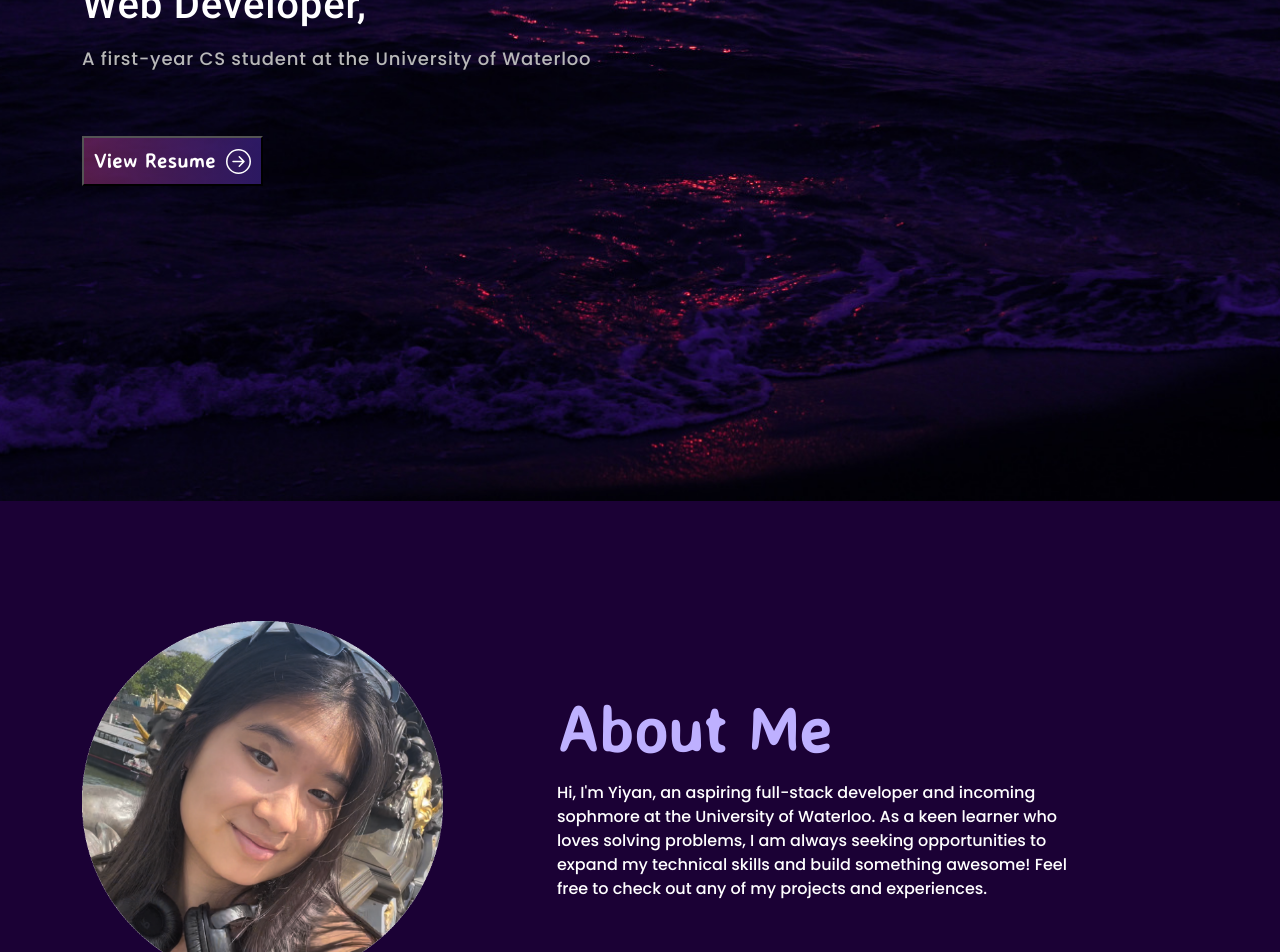
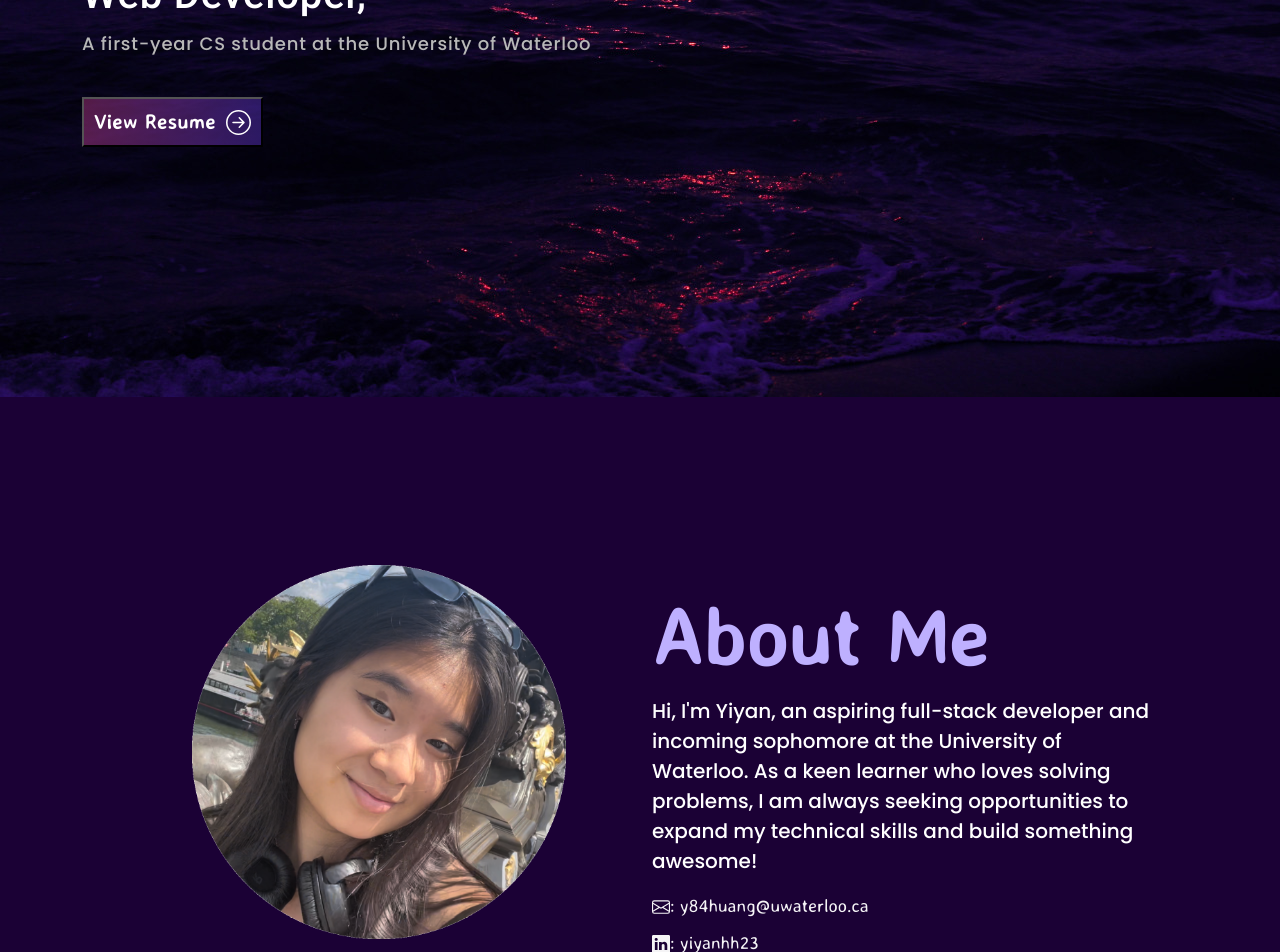
Before and after one commit to yiyan023/Personal-Website, a React (Create React App) app: page / in a window 1280 px wide. Shown: the part 360-1312 px from the top of the page. Built offline with nearby package versions, Linux system fonts and the light colour scheme.

Commit message:
About Me & Banner Finished!

```diff
--- a/package.json
+++ b/package.json
@@ -6,12 +6,14 @@
     "@testing-library/jest-dom": "^5.17.0",
     "@testing-library/react": "^13.4.0",
     "@testing-library/user-event": "^13.5.0",
+    "aos": "^2.3.4",
     "bootstrap": "^5.3.3",
     "bootstrap-icons": "^1.11.3",
     "react": "^18.2.0",
     "react-bootstrap": "^2.10.2",
     "react-bootstrap-icons": "^1.11.4",
     "react-dom": "^18.2.0",
+    "react-router-dom": "^6.23.0",
     "react-scripts": "5.0.1",
     "web-vitals": "^2.1.4"
   },
--- a/src/App.css
+++ b/src/App.css
@@ -200,23 +200,16 @@
 
   .banner {
 	margin-top: 0;
-	padding: 260px 0 315px 0;
+	padding: 250px 15px 250px 15px;
 	background-image: url('assets/ocean.jpg');
 	background-position: top center;
 	background-size: cover;
 	background-repeat: no-repeat;
 	background-attachment: fixed;
-	height: 100%;
   }
 
-  .banner .banner-text {
-	min-height: 11rem;
-  }
-
-  @media (max-width: 1199px) {
-    .banner .banner-text {
-        min-height: 18rem;
-    }
+  .banner .fix-height {
+	min-height: 55px;
   }
 
   .banner .tagline {
@@ -254,10 +247,12 @@
 	padding: 8px 10px;
 	color: white;
 	font-size: 20px;
-	margin-top: 60px;
+	margin-top: 2em;
 	display: flex;
 	align-items: center;
+	z-index: 9999;
   }
+
   .banner .resume{
 	font-size: 25px;
 	margin-left: 10px;
@@ -267,21 +262,26 @@
   .banner .resume:hover {
 	margin-left: 25px;
   }
-  .about img {
-	height: 80%;
-	width: 80%;
-	animation: updown 3s linear infinite;
-  }
-  @keyframes updown {
+
+  @keyframes upDown {
     0% {
 		transform: translateY(-8px);
 	}
+
 	50% {
 		transform: translateY(8px);
 	}
+
 	100% {
 		transform: translateY(-8px);
 	}
+}
+
+  .about img {
+	height: 75%;
+	width: 75%;
+	animation: upDown 3s linear infinite;
+
   }
 
   .txt-rotate > .wrap {
@@ -309,8 +309,8 @@
 
   .banner .next {
 	position: absolute;
-    bottom: 57%;
     left: 50%;
+	top: 37%;
     transform: translateX(-50%);
     display: flex;
     justify-content: center;
@@ -328,8 +328,8 @@
 	background-color: transparent;
 	border: transparent;
 	color: transparent;
-	height: 150px;
-	width: 150px;
+	height: 100px;
+	width: 100px;
   }
 
   .banner .next-button:hover {
@@ -339,12 +339,12 @@
   .about {
 	background-color: rgb(27, 1, 53);
 	margin-top: 0;
-	padding: 125px 0 200px 0;
+	padding: 125px 0 125px 0;
 	justify-content: right;
   }
 
   .about h1 {
-	font-size: 65px;
+	font-size: 80px;
 	font-weight: 700;
 	letter-spacing: 0.8px;
 	line-height: 1;
@@ -353,7 +353,29 @@
 	color: rgb(190, 176, 255);
   }
 
-  .about .normal-text {
+  .about .portrait {
+	align-items: center;
+  }
+
+  .about .introduction {
+	font-size: 20px;
 	font-family: Poppins;
-	width: 80%;
+	max-width: 500px;
+	color: rgb(255, 255, 255);
   }
+
+  .about a {
+	display: block;
+	color: rgb(255, 255, 255);
+	text-decoration: none;
+	margin-bottom: 10px;
+	font-size: 18px;
+  }
+
+  .about a:hover {
+	color: rgb(190, 176, 255);
+  }
+
+  .about a:active {
+	color: rgb(160, 139, 253);
+  }
--- a/src/App.js
+++ b/src/App.js
@@ -1,17 +1,23 @@
 import logo from './logo.svg';
-import { NavBar } from "./components/NavBar";
-import { Banner } from "./components/Banner";
-import { About } from "./components/About"
+import { BrowserRouter as Router, Routes, Route } from 'react-router-dom';
 import 'bootstrap/dist/css/bootstrap.min.css'
+
 import './App.css';
+import Home from './components/Home'
+import Skills from './components/Skills'
+import Experience from './components/Experience'
+import Projects from './components/Projects'
 
 function App() {
   return (
-    <div className="App">
-        <NavBar />
-		<Banner />
-		<About />
-    </div>
+    <Router>
+		<Routes>
+			<Route path="/" element={<Home />} />
+			<Route path="/skills" element={<Skills />} />
+			<Route path="/experiences" element={<Experience />} />
+			<Route path="/projects" element={<Projects />} />
+		</Routes>
+	</Router>
   );
 }
 
--- a/src/components/About.js
+++ b/src/components/About.js
@@ -1,19 +1,29 @@
 import { Container, Row, Col } from "react-bootstrap";
-import { ArrowDownCircleFill, ArrowDownLeft, ArrowDownShort, ArrowDownUp, ArrowRightCircle, ArrowRightShort, BoxArrowDown } from "react-bootstrap-icons";
+import { ArrowDownCircleFill, ArrowDownLeft, ArrowDownShort, ArrowDownUp, ArrowRightCircle, ArrowRightShort, BoxArrowDown, Envelope, Linkedin } from "react-bootstrap-icons";
 import { useState, useEffect } from "react";
 import Portrait from '../assets/portrait.png';
+import AOS from 'aos';
+import 'aos/dist/aos.css';
 
 export const About = () => {
+	useEffect(() => {
+        AOS.init({
+			duration: 1000
+		});
+    }, []);
+
 	return (
 		<section className="about" id="home">
 			<Container>
-				<Row className="align-items-center">
-					<Col xs={12} md={6} xl={5}>
-						<img src={Portrait}/>
-					</Col>
-					<Col xs={12} md={6} xl={7}>
-						<h1>{`About Me`}</h1>
-						<p className="normal-text">Hi, I'm Yiyan, an aspiring full-stack developer and incoming sophmore at the University of Waterloo. As a keen learner who loves solving problems, I am always seeking opportunities to expand my technical skills and build something awesome! Feel free to check out any of my projects and experiences.</p>
+				<Row className="align-items-center p-5">
+						<Col className="portrait d-flex justify-content-center align-items-center mb-5" xs={12} md={6} xl={6}>
+							<img data-aos="fade-in" data-aos-delay="500" src={Portrait}/>
+						</Col>
+					<Col className="text-center text-md-start justify-content-center" xs={12} md={6} xl={6}>
+						<h1 data-aos="fade-in" data-aos-delay="500">{`About Me`}</h1>
+						<p className="introduction" data-aos="fade-in" data-aos-delay="1250">Hi, I'm Yiyan, an aspiring full-stack developer and incoming sophomore at the University of Waterloo. As a keen learner who loves solving problems, I am always seeking opportunities to expand my technical skills and build something awesome!</p>
+						<a data-aos="fade-in" data-aos-delay="2000" href="mailto:y84huang@uwaterloo.ca">   <Envelope />: y84huang@uwaterloo.ca</a>
+						<a data-aos="fade-in" data-aos-delay="2000" href="https://www.linkedin.com/in/yiyanhh23/">   <Linkedin />: yiyanhh23</a>
 					</Col>
 				</Row>
 			</Container>
--- a/src/components/Banner.js
+++ b/src/components/Banner.js
@@ -41,8 +41,21 @@ export const Banner = () => {
 	}, [text])
 
 	function scrollDown() {
+
+		const screenWidth = window.innerWidth;
+
+    let scrollDistance;
+
+    if (screenWidth < 576) {
+        scrollDistance = 850;
+    } else if (screenWidth >= 576 && screenWidth < 992) {
+        scrollDistance = 780;
+    } else if (screenWidth >= 992) {
+        scrollDistance = 745;
+    }
+
 		window.scrollBy({
-			top: 750,
+			top: scrollDistance,
 			behavior: 'smooth'
 		});
 	}
@@ -52,21 +65,16 @@ export const Banner = () => {
 			<Container>
 				<div>
 				<Row className="align-items-center">
-					<Col xs={12} md={6} xl={7}>
-						<div className="banner-text">
+					<Col xs={12} md={10} xl={7}>
 							<h1 className="name">{`Hi, I'm Yiyan Huang:`}</h1>
 							<div class="fix-height"><h1 className="role">{text}</h1></div>
 							<p className="normal-text">A first-year CS student at the University of Waterloo</p>
+						<button class="resume-button" onClick={() => window.location.href = 'https://drive.google.com/file/d/1aetfS8boNtyLgm5TDWQbJ8Swtr34fNAA/view?usp=sharing'}> View Resume <ArrowRightCircle className="resume" size={25} /> </button>
+						<div className="next">
+							<button class="next-button" onClick={scrollDown}><ArrowDownShort size={50} /> </button>
 						</div>
-						<button class="resume-button"onClick={() => window.location.href = 'https://drive.google.com/file/d/1aetfS8boNtyLgm5TDWQbJ8Swtr34fNAA/view?usp=sharing'}> View Resume <ArrowRightCircle className="resume" size={25} /> </button>
-					</Col>
-					<Col xs={12} md={6} xl={5}>
-
 					</Col>
 				</Row>
-				</div>
-				<div className="next">
-					<button class="next-button" onClick={scrollDown}><ArrowDownShort size={50} /> </button>
 				</div>
 			</Container>
 		</section>
--- /dev/null
+++ b/src/components/Experience.js
@@ -0,0 +1,12 @@
+import React from 'react'
+import { NavBar } from "./NavBar";
+
+const Experience = () => {
+  return (
+	<div>
+		<NavBar />
+	</div>
+  )
+}
+
+export default Experience;
--- /dev/null
+++ b/src/components/Home.js
@@ -0,0 +1,16 @@
+import React from 'react'
+import { NavBar } from "./NavBar";
+import { Banner } from "./Banner";
+import { About } from "./About"
+
+const Home = () => {
+  return (
+	<div>
+		<NavBar />
+		<Banner />
+		<About />
+	</div>
+  )
+}
+
+export default Home
--- a/src/components/NavBar.js
+++ b/src/components/NavBar.js
@@ -1,5 +1,7 @@
 import { Navbar, Nav, Container } from "react-bootstrap";
 import { useState, useEffect } from "react";
+import { useNavigate  } from "react-router-dom";
+
 import logo from '../assets/yh.png';
 import Insta from '../assets/instagram.png';
 import GitHub from '../assets/github.png';
@@ -8,6 +10,8 @@ import LinkedIn from '../assets/linkedin.png'
 export const NavBar = () => {
     const [activeLink, setActiveLink] = useState("home");
     const [scrolled, setScrolled] = useState("false");
+
+	const navigate = useNavigate();
 
     useEffect(() => {
         const onScroll = () => {
@@ -37,15 +41,15 @@ export const NavBar = () => {
                 </Navbar.Toggle>
                 <Navbar.Collapse id="basic-navbar-nav">
                     <Nav className="me-auto">
-                        <Nav.Link href="#skills" className={activeLink === 'skills' ? "active navbar-link" : "navbar-link"} onClick={() => onUpdateActiveLink('skills')}>Skills</Nav.Link>
-                        <Nav.Link href="#experiences" className={activeLink === 'experience' ? "active navbar-link" : "navbar-link"} onClick={() => onUpdateActiveLink('experience')}>Experience</Nav.Link>
-                        <Nav.Link href="#projects" className={activeLink === 'projects' ? "active navbar-link" : "navbar-link"} onClick={() => onUpdateActiveLink('projects')}>Projects</Nav.Link>
+                        <Nav.Link to="/skills" className={activeLink === 'skills' ? "active navbar-link" : "navbar-link"} onClick={() => {onUpdateActiveLink('skills'); navigate('/skills')}}>Skills</Nav.Link>
+                        <Nav.Link to="/experiences" className={activeLink === 'experience' ? "active navbar-link" : "navbar-link"} onClick={() => {onUpdateActiveLink('experience'); navigate('/experiences')}}>Experience</Nav.Link>
+                        <Nav.Link href="/projects" className={activeLink === 'projects' ? "active navbar-link" : "navbar-link"} onClick={() => {onUpdateActiveLink('projects'); navigate('/projects')}}>Projects</Nav.Link>
                     </Nav>
                     <span className="navbar-text">
                         <div className="social-icon">
-                            <a href="" className="social-buttons"><img src={Insta}/></a>
-                            <a href="" className="social-buttons"><img src={GitHub}/></a>
-                            <a href="" className="social-buttons"><img src={LinkedIn}/></a>
+                            <a href="https://www.instagram.com/yiyanhh" className="social-buttons"><img src={Insta}/></a>
+                            <a href="https://github.com/yiyan023" className="social-buttons"><img src={GitHub}/></a>
+                            <a href="https://www.linkedin.com/in/yiyanhh23/" className="social-buttons"><img src={LinkedIn}/></a>
                         </div>
                     </span>
                 </Navbar.Collapse>
--- /dev/null
+++ b/src/components/Projects.js
@@ -0,0 +1,10 @@
+import React from 'react'
+import { NavBar } from "./NavBar";
+
+const Projects = () => {
+  return (
+	<NavBar />
+  )
+}
+
+export default Projects
--- /dev/null
+++ b/src/components/Skills.js
@@ -0,0 +1,12 @@
+import React from 'react'
+import { NavBar } from "./NavBar";
+
+const Skills = () => {
+  return (
+	<div>
+		<NavBar />
+	</div>
+  )
+}
+
+export default Skills
```
Also changed, not shown: 1 other file (tests, documents, lock files or other folders). Lines whose indentation alone changed are shown as unchanged.
